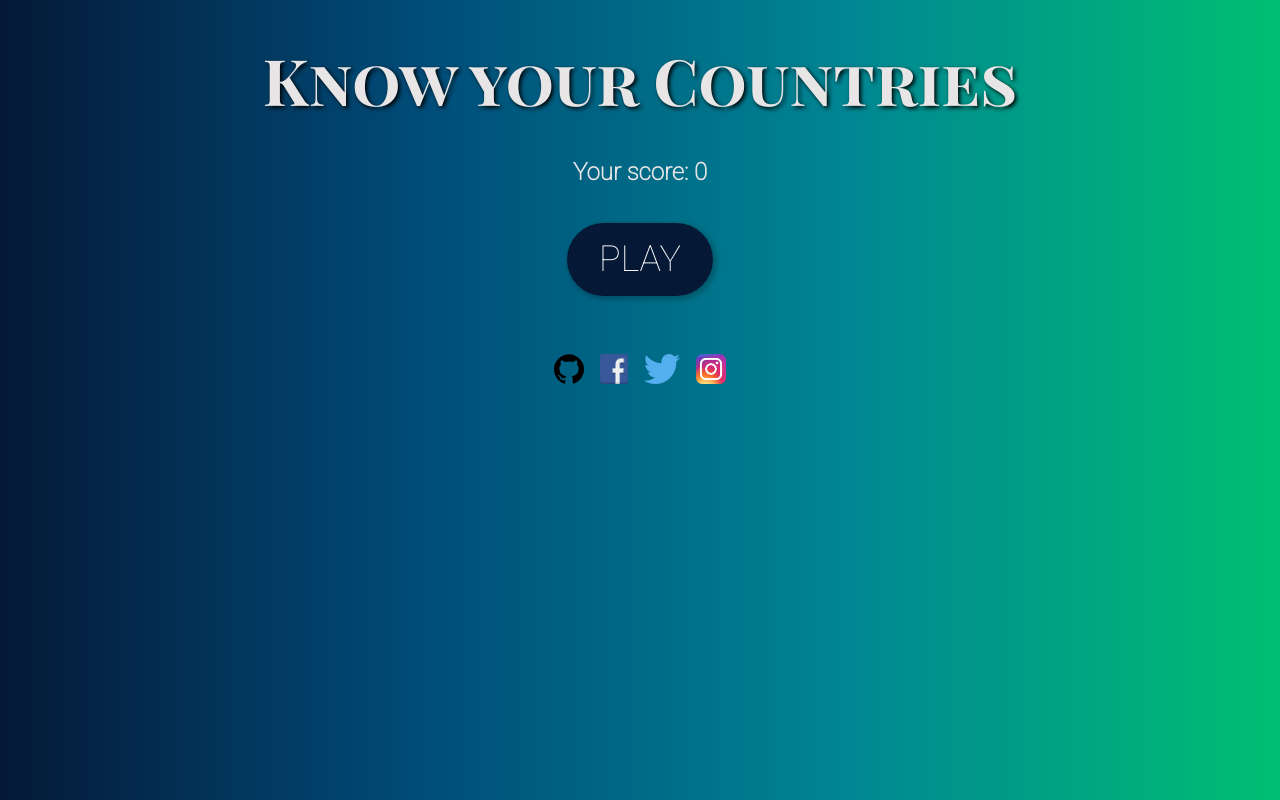
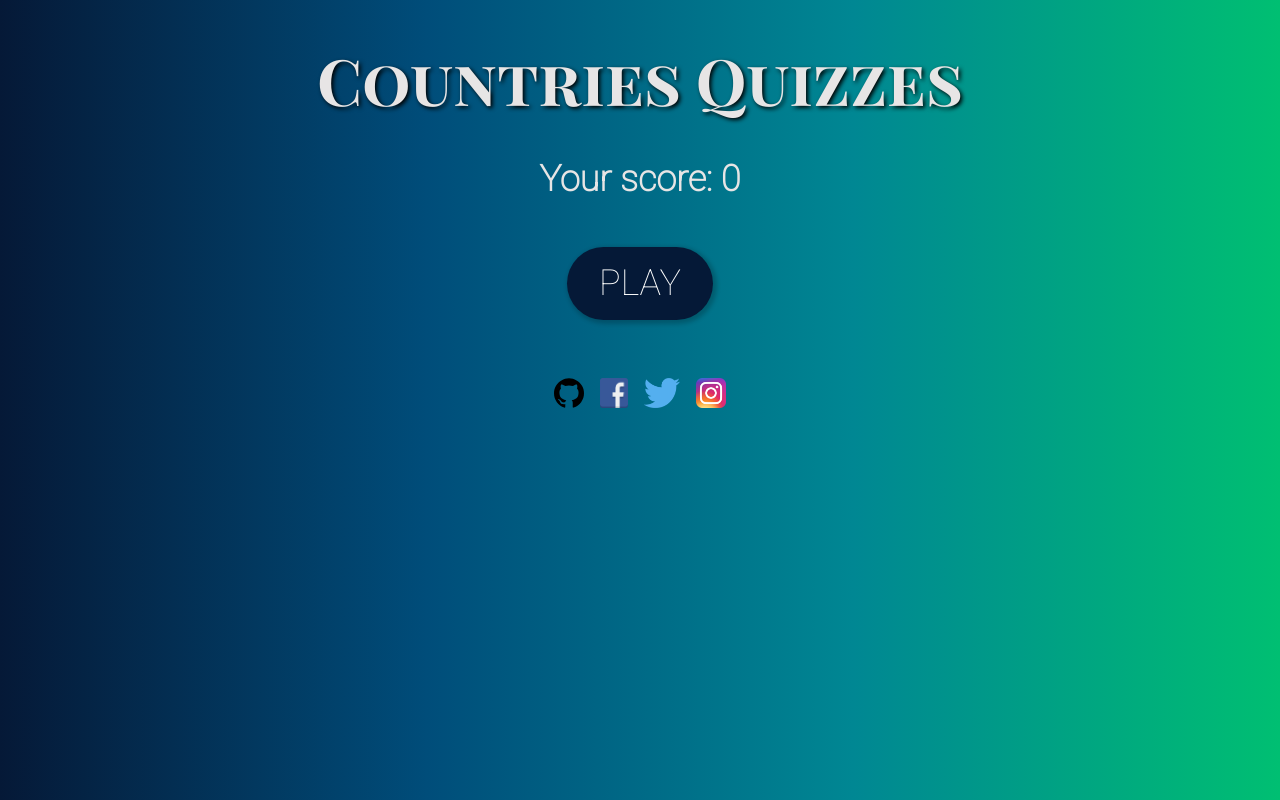
Before and after one commit to andragh83/CountriesQuizzes, a React (Create React App) app: page / in a window 1280 px wide. Built offline with nearby package versions, Linux system fonts and the light colour scheme; no server answers.

Commit message:
changing name

```diff
--- a/src/containers/App.js
+++ b/src/containers/App.js
@@ -102,9 +102,9 @@ function App(props) {
             })
 
     return (
-      <div className={"tc"}>
-        <h1 className={"tc"}>Know your Countries</h1>
-        <h2>Your score: {generalScore}</h2>
+      <div className={'tc'}>
+        <h1 className={'tc'}>Countries Quizzes</h1>
+        <h2 className={'f2'}>Your score: {generalScore}</h2>
         <button
             className={'f2 br-pill ph4 pv3 mv3 dib shadow-3 grow'}
                     style={{
```
Also changed, not shown: 1 other file (tests, documents, lock files or other folders).
